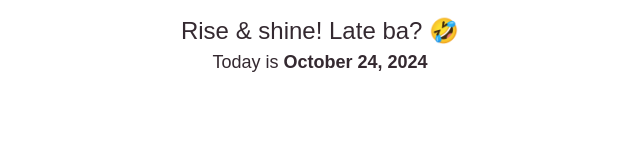
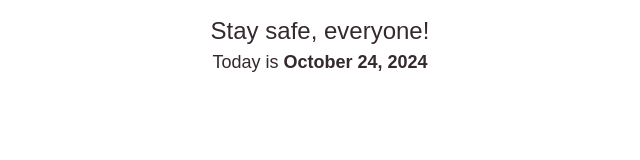
Before and after one commit to pilista/conyo, a plain HTML site: page index.html in a window 1280 px wide. Shown: the whole page, without its empty margins (320-960 px from the left). Drawn offline with Linux system fonts and the light colour scheme.

Commit message:
Update index.html

```diff
--- a/index.html
+++ b/index.html
@@ -50,7 +50,7 @@
     // Format the greeting message based on the original 24-hour value
     var greet;
     if (hrs24 < 12)
-        greet = 'Rise & shine! Late ba? 🤣 ';
+        greet = 'Stay safe, everyone!';
     else if (hrs24 >= 12 && hrs24 < 18)
         greet = 'Good afternoon, tara coffee?';
     else
```
